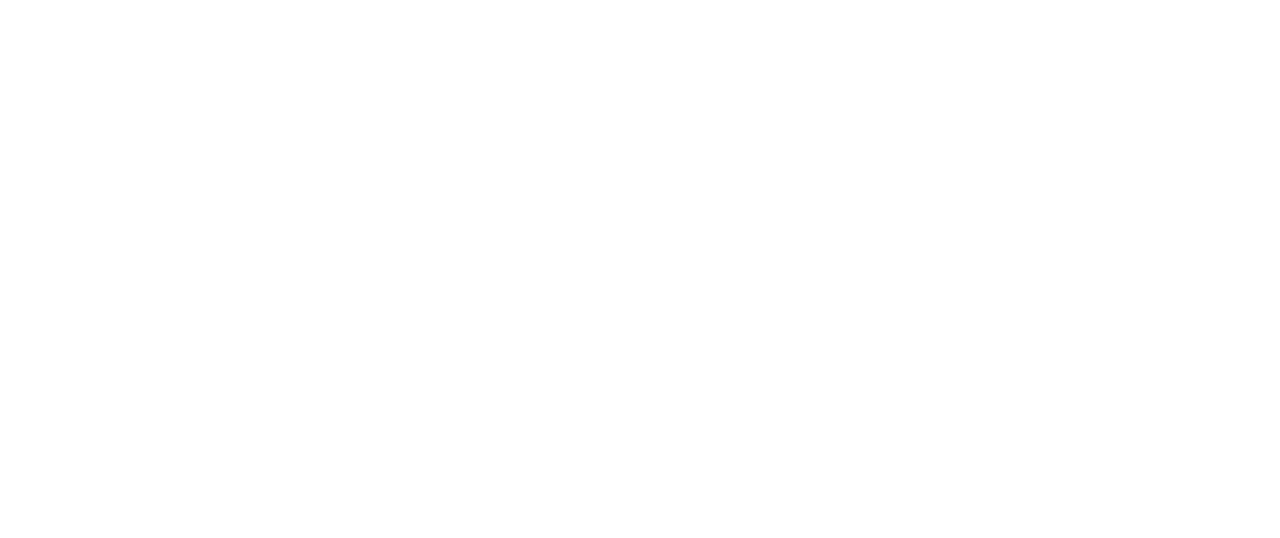
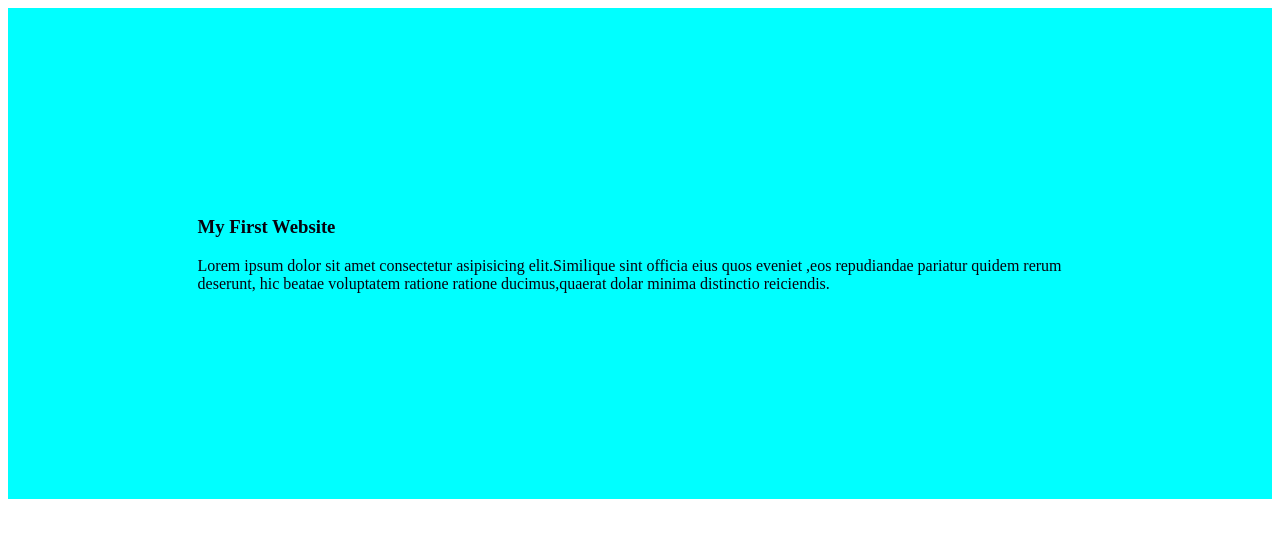
Before and after one commit to trishaakter27/my-simple-website, a plain HTML site: page index.html in a window 1280 px wide. Drawn offline with Linux system fonts and the light colour scheme.

Commit message:
added the first blog

```diff
--- a/index.html
+++ b/index.html
@@ -4,8 +4,12 @@
     <meta charset="UTF-8">
     <meta name="viewport" content="width=device-width, initial-scale=1.0">
     <title>My Simple website</title>
+    <link rel="stylesheet" href="styles/blog.css">
 </head>
 <body>
-
+    <div>
+        <h3>My First Website</h3>
+        <p>Lorem ipsum dolor sit amet consectetur asipisicing elit.Similique sint officia eius quos eveniet ,eos repudiandae pariatur quidem rerum deserunt, hic beatae voluptatem ratione ratione ducimus,quaerat dolar minima distinctio reiciendis.</p>
+    </div>
 </body>
 </html>
--- /dev/null
+++ b/styles/blog.css
@@ -0,0 +1,5 @@
+div{
+    color: rgb(7, 2, 14);
+    background-color: aqua;
+    padding: 15%;
+}
```
